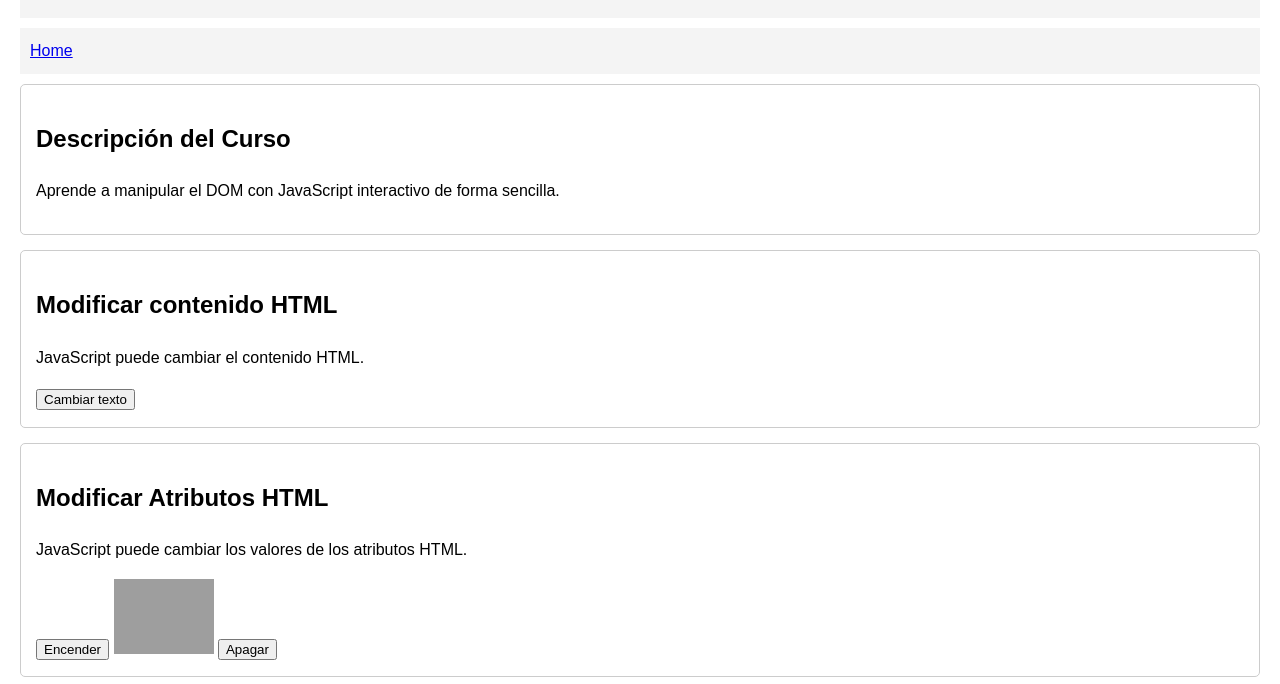
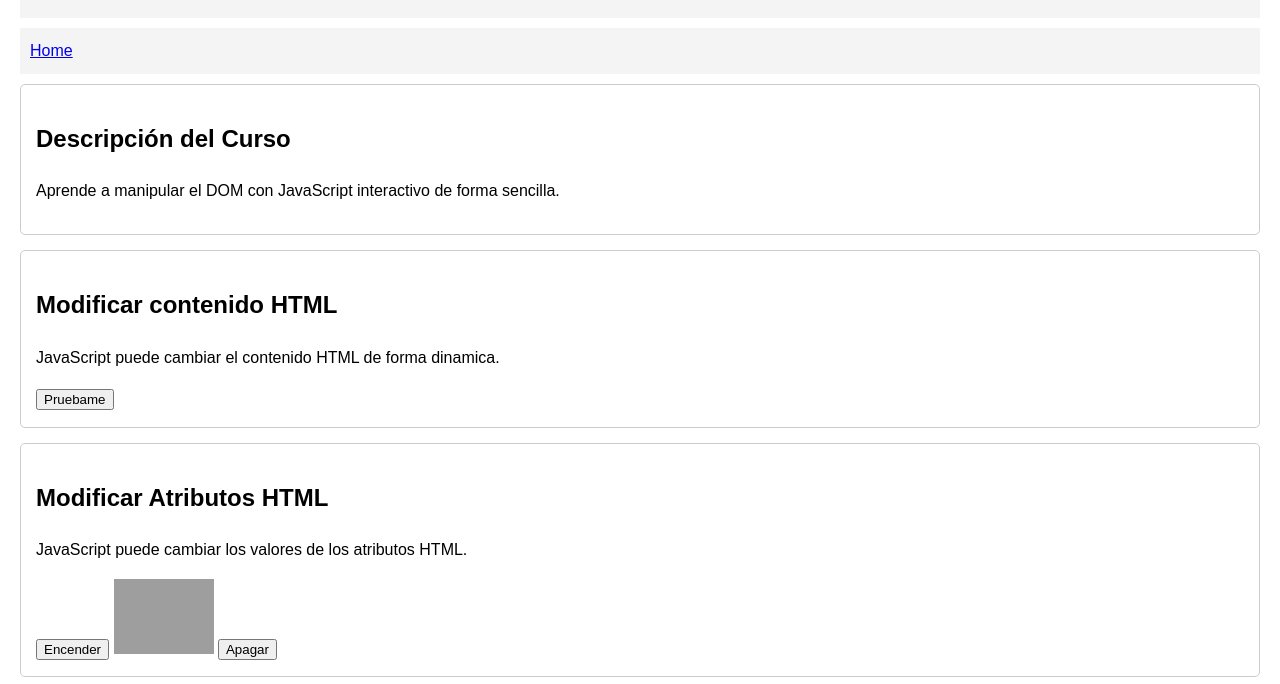
Before and after one commit to joseluisgilj9819-collab/Despliegue-de-aplicaciones, a plain HTML site: page control-de-versiones/index.html in a window 1280 px wide. Shown: the part 116-800 px from the top of the page. Drawn offline with Linux system fonts and the light colour scheme; grey boxes are pictures that could not be loaded.

Commit message:
Usuario 1: Fix content: Mejora la usuabilidad y mensaje de la seccion contenido HTML

```diff
--- a/control-de-versiones/index.html
+++ b/control-de-versiones/index.html
@@ -41,9 +41,9 @@
 
     <section id="contenido">
         <h2>Modificar contenido HTML</h2>
-        <p id="demo">JavaScript puede cambiar el contenido HTML.</p>
-        <button type="button" onclick='document.getElementById("demo").innerHTML = "¡Hola JavaScript!"'>Cambiar
-            texto</button>
+        <p id="demo">JavaScript puede cambiar el contenido HTML de forma dinamica.</p>
+        <button type="button"
+            onclick='document.getElementById("demo").innerHTML = "¡El contenido ha sido actualizado con exito!"'>Pruebame</button>
     </section>
 
     <section id="atributos">
```
